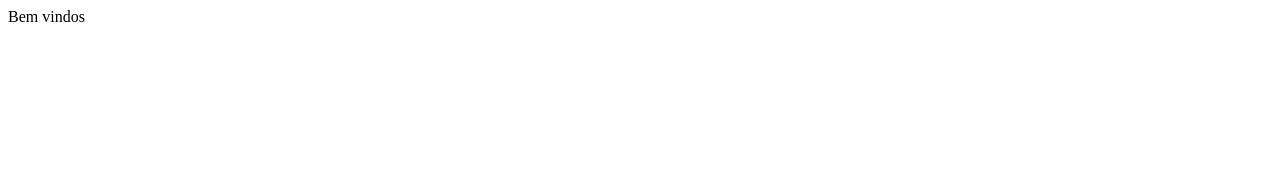
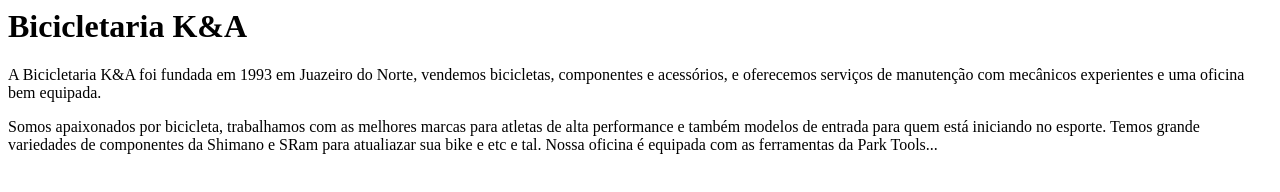
Before and after one commit to arturvc/zyx88, a plain HTML site: page index.html in a window 1280 px wide. Drawn offline with Linux system fonts and the light colour scheme.

Commit message:
Update index.html

```diff
--- a/index.html
+++ b/index.html
@@ -1 +1,5 @@
-<p>Bem vindos</p>
+<h1>Bicicletaria K&A</h1>
+
+<p>A Bicicletaria K&A foi fundada em 1993 em Juazeiro do Norte, vendemos bicicletas, componentes e acessórios, e oferecemos serviços de manutenção com mecânicos experientes e uma oficina bem equipada.</p>
+
+<p>Somos apaixonados por bicicleta, trabalhamos com as melhores marcas para atletas de alta performance e também modelos de entrada para quem está iniciando no esporte. Temos grande variedades de componentes da Shimano e SRam para atualiazar sua bike e etc e tal. Nossa oficina é equipada com as ferramentas da Park Tools... </p>
```
